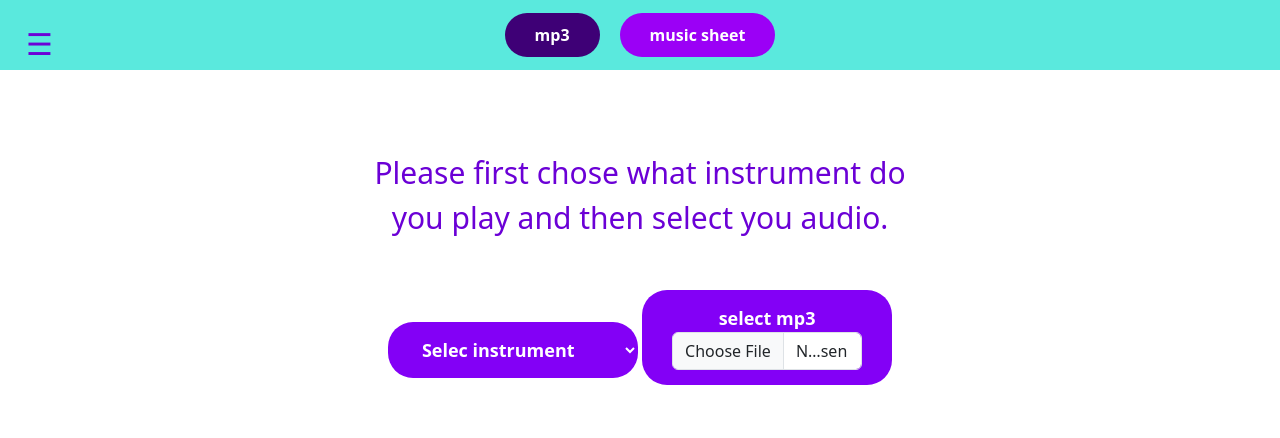
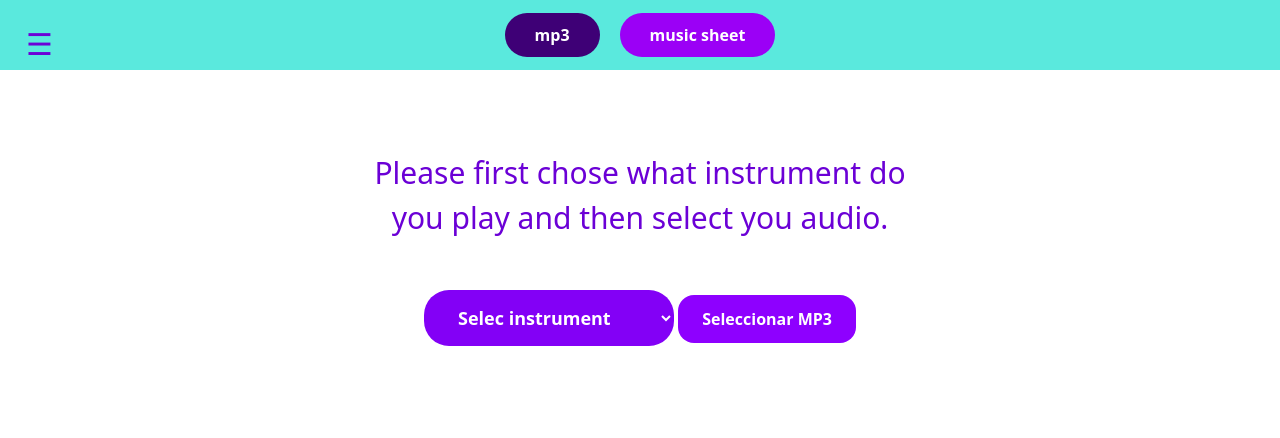
Before and after one commit to Julibarrera2/Scorik.github.io, a plain HTML site: page mp3tomusic.html in a window 1280 px wide. Drawn offline with nearby package versions, Linux system fonts and the light colour scheme; sample sign-in values are in the browser's storage.

Commit message:
correcion un solo boton

```diff
--- a/mp3tomusic.html
+++ b/mp3tomusic.html
@@ -147,6 +147,26 @@
         justify-content: center;
         align-items: center;
     }
+
+    .custom-file-upload {
+    display: inline-block;
+    padding: 12px 24px;
+    border-radius: 16px;
+    background-color: #8E00FF;
+    color: white;
+    font-weight: bold;
+    cursor: pointer;
+    text-align: center;
+    }
+
+    .custom-file-upload:hover {
+    background-color: #6B2BD9;
+    }
+
+    input[type="file"] {
+    display: none;
+    }
+
 </style>
 </head>
 <body>
@@ -187,9 +207,8 @@
             <option value="violín">Violín</option>
         </select>
             </select>
-            <label class="custom-btn">select mp3
-                <input class="form-control" type="file" id="fileInput" accept=".mp3" />
-            </label>
+            <label for="mp3-upload" class="custom-file-upload">Seleccionar MP3</label>
+            <input id="mp3-upload" type="file" accept=".mp3" />
 
         </div>
     </template>
```
